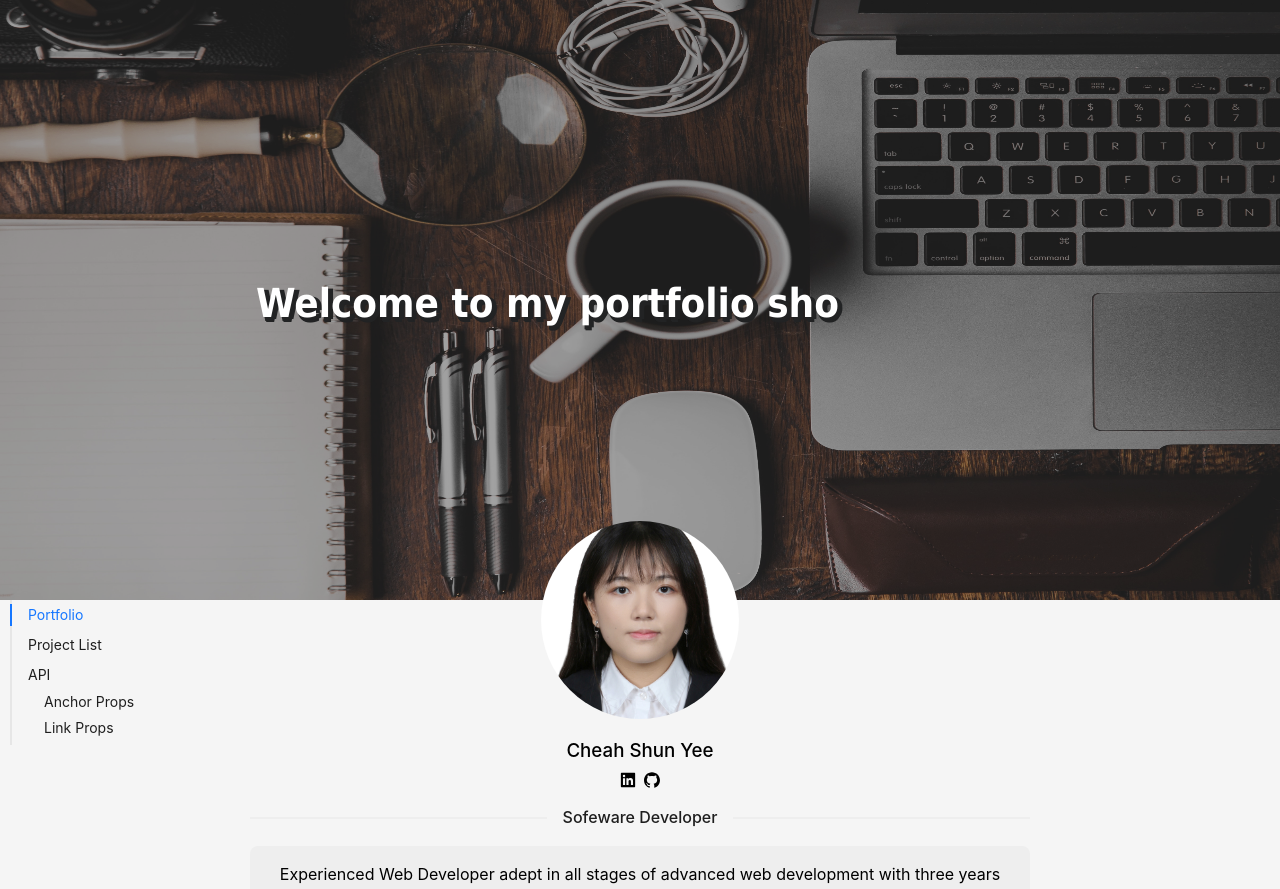
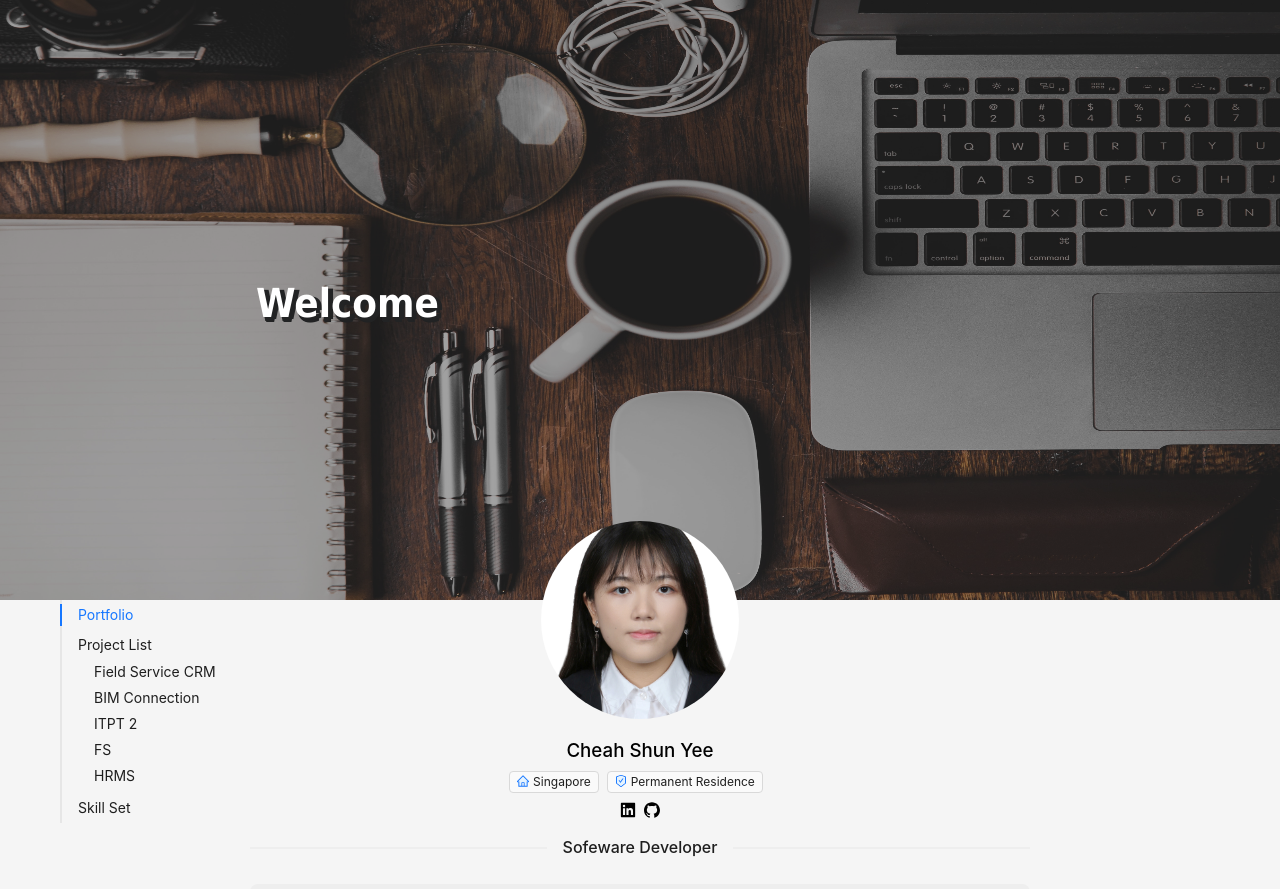
Before and after one commit to cshunyee/show-case, a React (Create React App) app: page / in a window 1280 px wide. Shown: the top 889 px of the page. Built offline with nearby package versions, Linux system fonts and the light colour scheme.

Commit message:
add skill section

```diff
--- a/src/App.css
+++ b/src/App.css
@@ -50,7 +50,7 @@ body {
   }
 }
 
-@media only screen and (min-width: 339px) {
+@media only screen and (min-width: 339px) and (max-width: 590px) {
   .container {
     padding: 0 10px 100px 10px;
   }
@@ -60,9 +60,13 @@ body {
     top: 280px;
     left: 5%;
   }
+
+  .menu-achor {
+    display: none;
+  }
 }
 
-@media only screen and (min-width: 790px) {
+@media only screen and (min-width: 591px) and (max-width: 790px) {
   .container {
     padding: 0 100px 100px 100px;
   }
@@ -72,17 +76,27 @@ body {
     top: 280px;
     left: 10%;
   }
+
+  .menu-achor {
+    display: none;
+  }
+
 }
 
 @media only screen and (min-width: 791px) and (max-width: 1200px) {
   .container {
-    padding: 0 200px 100px 200px;
+    padding: 0 150px 100px 150px;
   }
 
   .typing-word {
     position: absolute;
     top: 280px;
     left: 10%;
+  }
+
+  .menu-achor {
+    position: absolute;
+    left: 10px;
   }
 }
 
@@ -96,6 +110,11 @@ body {
     top: 280px;
     left: 20%;
   }
+
+  .menu-achor {
+    position: absolute;
+    left: 60px;
+  }
 }
 
 @media only screen and (min-width: 1501px) and (max-width: 1800px) {
@@ -108,6 +127,12 @@ body {
     top: 280px;
     left: 25%;
   }
+
+  .menu-achor {
+    position: absolute;
+    left: 100px;
+  }
+
 }
 
 @media only screen and (min-width: 1801px){
@@ -120,6 +145,11 @@ body {
     top: 280px;
     left: 32%;
   }
+
+  .menu-achor {
+    position: absolute;
+    left: 180px;
+  }
 }
 
 
--- a/src/components/ProjectItem.js
+++ b/src/components/ProjectItem.js
@@ -5,16 +5,16 @@ import { Col, Row } from "react-bootstrap";
 import profile from "../pages/Home/profile.JPG";
 
 const ProjectItem = ({
+  id,
   title,
   description,
   comment,
   date,
   skill,
   link,
-  index,
 }) => {
   return (
-    <div style={{ marginBottom: 48 }}>
+    <div style={{ padding: "48px 0" }} id={id}>
       <Row style={{ display: "flex", justifyContent: "space-between" }}>
         <Col xs={7} style={{ display: "flex", alignContent: "center" }}>
           <Avatar
--- a/src/components/ProjectList.js
+++ b/src/components/ProjectList.js
@@ -6,7 +6,8 @@ const ProjectList = () => {
     <>
       {projectList.map((project, i) => (
         <ProjectItem
-          key={`project_${i}`}
+          id={project.id}
+          key={`project_${project.id}`}
           index={i}
           title={project.title}
           description={project.description}
--- /dev/null
+++ b/src/components/SkillItem.js
@@ -0,0 +1,17 @@
+import { StarOutlined, StarTwoTone } from "@ant-design/icons";
+import { Row } from "react-bootstrap";
+
+const SkillItem = ({ text, rate }) => {
+  const ratingList = [...Array(5).keys()];
+  return (
+    <Row style={{ paddingBottom: 28 }}>
+      <div style={{ paddingBottom: 8 }}>{text}</div>
+      {ratingList.map((item, i) => {
+        if (i < rate) return <StarTwoTone color="green" />;
+        return <StarOutlined />;
+      })}
+    </Row>
+  );
+};
+
+export default SkillItem;
--- /dev/null
+++ b/src/components/SkillList.js
@@ -0,0 +1,28 @@
+import { Row } from "react-bootstrap";
+import SkillItem from "./SkillItem";
+
+const SkillList = () => {
+  const skillList = [
+    ["HTML", 5],
+    ["CSS", 4],
+    ["JavaScript", 4],
+    ["React", 4],
+    ["NextJS", 3],
+    ["NodeJS", 3],
+    ["React Native", 3],
+    ["Python", 4],
+    ["Bootstrap", 4],
+    ["Antd Design", 5],
+  ];
+  return (
+    <>
+      {skillList.map((item) => (
+        <Row style={{ textAlign: "center" }}>
+          <SkillItem text={item[0]} rate={item[1]} />
+        </Row>
+      ))}
+    </>
+  );
+};
+
+export default SkillList;
--- a/src/data/projects.js
+++ b/src/data/projects.js
@@ -1,9 +1,11 @@
 import { Empty } from "antd";
 import bimVideo from "../static/bim.mov";
 import wccVideo from "../static/wcc.mov";
+import hrmsVideo from "../static/hrms.mov";
 
 export const projectList = [
   {
+    id: "wcc",
     title: "Field Service CRM (Website and Mobile)",
     description: [
       "Connect with customer, transform business needed into technical points",
@@ -38,6 +40,7 @@ export const projectList = [
     ),
   },
   {
+    id: "bim",
     title: "BIM Connection (Website)",
     description: [
       "A web platform that visualize 3D BIM model",
@@ -66,6 +69,7 @@ export const projectList = [
     ),
   },
   {
+    id: "itpt2",
     title: "Singapore LTA Smart Transport System II (Website)",
     description: [
       "Support GIS team in developing map related features",
@@ -96,7 +100,8 @@ export const projectList = [
     ),
   },
   {
-    title: "Finansial System (Website)",
+    id: "fs",
+    title: "Financial System (Website)",
     description: [
       "Develop in-house application to help on daily operation of Accountants",
       "Design and structure the Tax module",
@@ -104,7 +109,7 @@ export const projectList = [
       "Process and generate Excel file for all tax report filled in the application",
     ],
     comment: (
-      <span>This is the very first project since I have fresh graduated.</span>
+      <span>This is the second project after I have master in the first project.</span>
     ),
     date: "July 2020 - Aug 2021",
     skill: [
@@ -122,6 +127,7 @@ export const projectList = [
     ),
   },
   {
+    id: "hrms",
     title: "Human Resource Management System (Website)",
     description: [
       "Develop in-house application to help on daily operation of HR",
@@ -130,7 +136,11 @@ export const projectList = [
       "Create SSO Main login page for company, so that user can access all company software directly without login again",
     ],
     comment: (
-      <span>This is the very first project since I have fresh graduated.</span>
+      <span>
+        This is the very first project since I have fresh graduated. It's fun to
+        develop such useful application.
+        <br />
+      </span>
     ),
     date: "July 2020 - Aug 2021",
     skill: [
@@ -144,7 +154,7 @@ export const projectList = [
       "Bootstrap",
     ],
     link: (
-      <Empty style={{ padding: 200 }} description="No showcase available =(" />
+      <video muted src={hrmsVideo} width="100%" height="100%" controls></video>
     ),
   },
 ];
--- a/src/pages/Home/Home.js
+++ b/src/pages/Home/Home.js
@@ -1,14 +1,27 @@
-import { GithubFilled, LinkedinFilled, UserOutlined } from "@ant-design/icons";
-import { Anchor, Avatar, Card, Divider } from "antd";
+import {
+  CheckCircleTwoTone,
+  GithubFilled,
+  HomeTwoTone,
+  LinkedinFilled,
+  SafetyCertificateTwoTone,
+  UserOutlined,
+} from "@ant-design/icons";
+import { Anchor, Avatar, Card, Divider, Tag } from "antd";
 import { Container, Row } from "react-bootstrap";
 import ProjectList from "../../components/ProjectList";
 import bgPic from "./bg.jpg";
 import profile from "./profile.JPG";
 import TypingWord from "../../components/TypingWord";
 import AnchorLink from "antd/es/anchor/AnchorLink";
+import SkillList from "../../components/SkillList";
 
 const Home = () => {
-  const wordList = ["Hello,", "Welcome to my portfolio show case!"];
+  const wordList = [
+    "Hello,",
+    "Welcome to my portfolio show case!",
+    "So happy to see you!",
+  ];
+
   return (
     <>
       <div
@@ -32,18 +45,16 @@ const Home = () => {
         <img src={bgPic} width="100%" height="100%" />
       </div>
 
-      <Anchor
-        style={{
-          position: "absolute",
-          left: 10,
-        }}
-      >
+      <Anchor className="menu-achor">
         <AnchorLink href="#topContainer" title="Portfolio" />
-        <AnchorLink href="#projectList" title="Project List" />
-        <AnchorLink href="#API" title="API">
-          <AnchorLink href="#Anchor-Props" title="Anchor Props" />
-          <AnchorLink href="#Link-Props" title="Link Props" />
+        <AnchorLink href="#projectList" title="Project List">
+          <AnchorLink href="#wcc" title="Field Service CRM" />
+          <AnchorLink href="#bim" title="BIM Connection" />
+          <AnchorLink href="#itpt2" title="ITPT 2" />
+          <AnchorLink href="#fs" title="FS" />
+          <AnchorLink href="#hrms" title="HRMS" />
         </AnchorLink>
+        <AnchorLink href="#skillList" title="Skill Set" />
       </Anchor>
 
       <Container className="container">
@@ -67,11 +78,37 @@ const Home = () => {
           }}
         >
           <div style={{ textAlign: "center" }}>
-            <h3>Cheah Shun Yee</h3>
-            <LinkedinFilled style={{ marginRight: 8 }} />
-            <GithubFilled />
+            <h3>Cheah Shun Yee </h3>
+            <Row style={{ marginBottom: 8 }}>
+              <Tag>
+                <HomeTwoTone style={{ marginRight: 4 }} />
+                Singapore
+              </Tag>
+              <Tag>
+                <SafetyCertificateTwoTone style={{ marginRight: 4 }} />
+                Permanent Residence
+              </Tag>
+            </Row>
+            <a
+              href="https://www.linkedin.com/in/shun-yee-cheah-107a61169/"
+              target="_blank"
+              style={{ color: "black" }}
+            >
+              <LinkedinFilled style={{ marginRight: 8 }} />
+            </a>
+            <a
+              href="https://github.com/cshunyee"
+              target="_blank"
+              style={{ color: "black" }}
+            >
+              <GithubFilled />
+            </a>
 
-            <Divider orientation="center" orientationMargin={4}>
+            <Divider
+              orientation="center"
+              orientationMargin={4}
+              style={{ marginBottom: 24 }}
+            >
               Sofeware Developer
             </Divider>
             <p
@@ -105,6 +142,17 @@ const Home = () => {
 
         <ProjectList />
 
+        <Divider
+          orientation="center"
+          orientationMargin={4}
+          style={{ marginBottom: 24 }}
+          id="skillList"
+        >
+          Skill List
+        </Divider>
+
+        <SkillList />
+
         <div style={{ textAlign: "center", paddingTop: 50 }}>
           <small>© cshunyee 2023 =)</small>
         </div>
```
Also changed, not shown: 1 other file (tests, documents, lock files or other folders).
